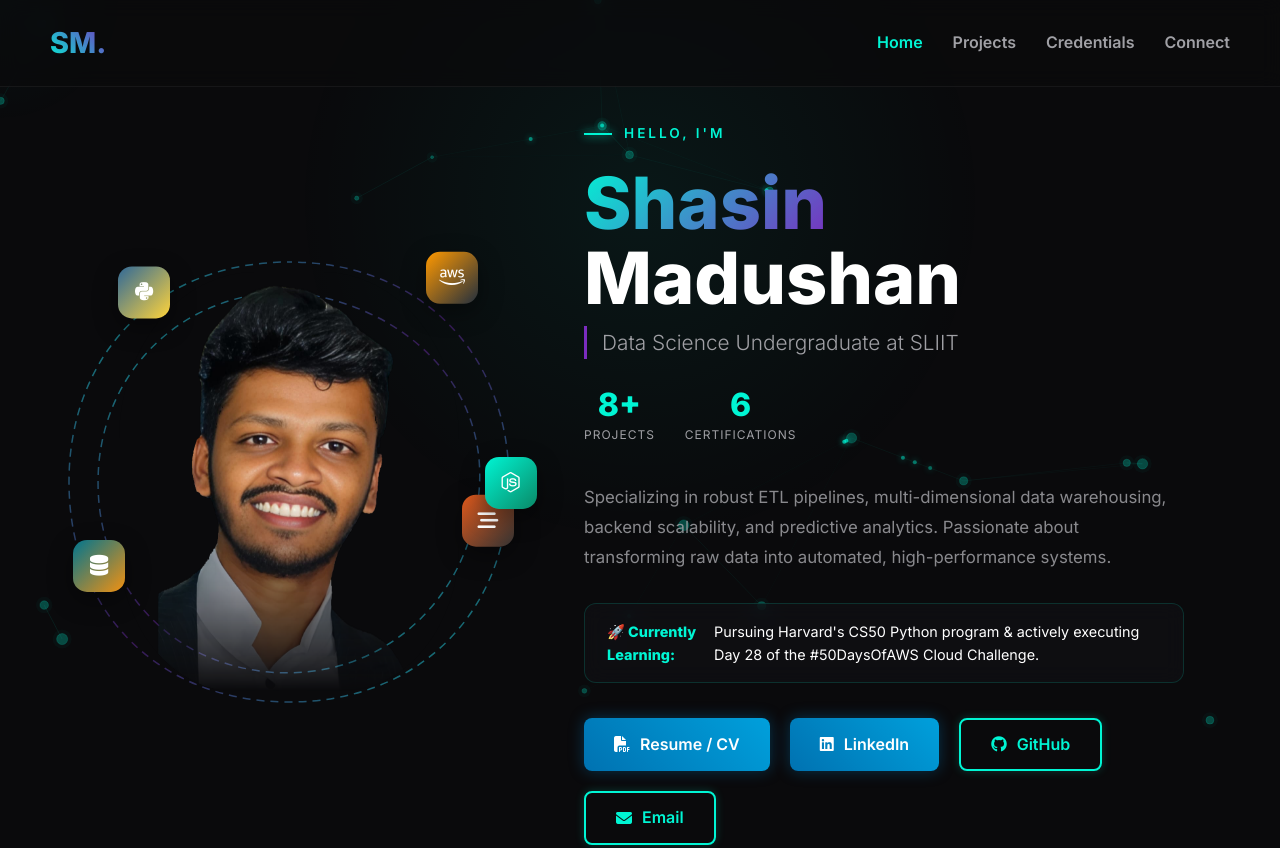
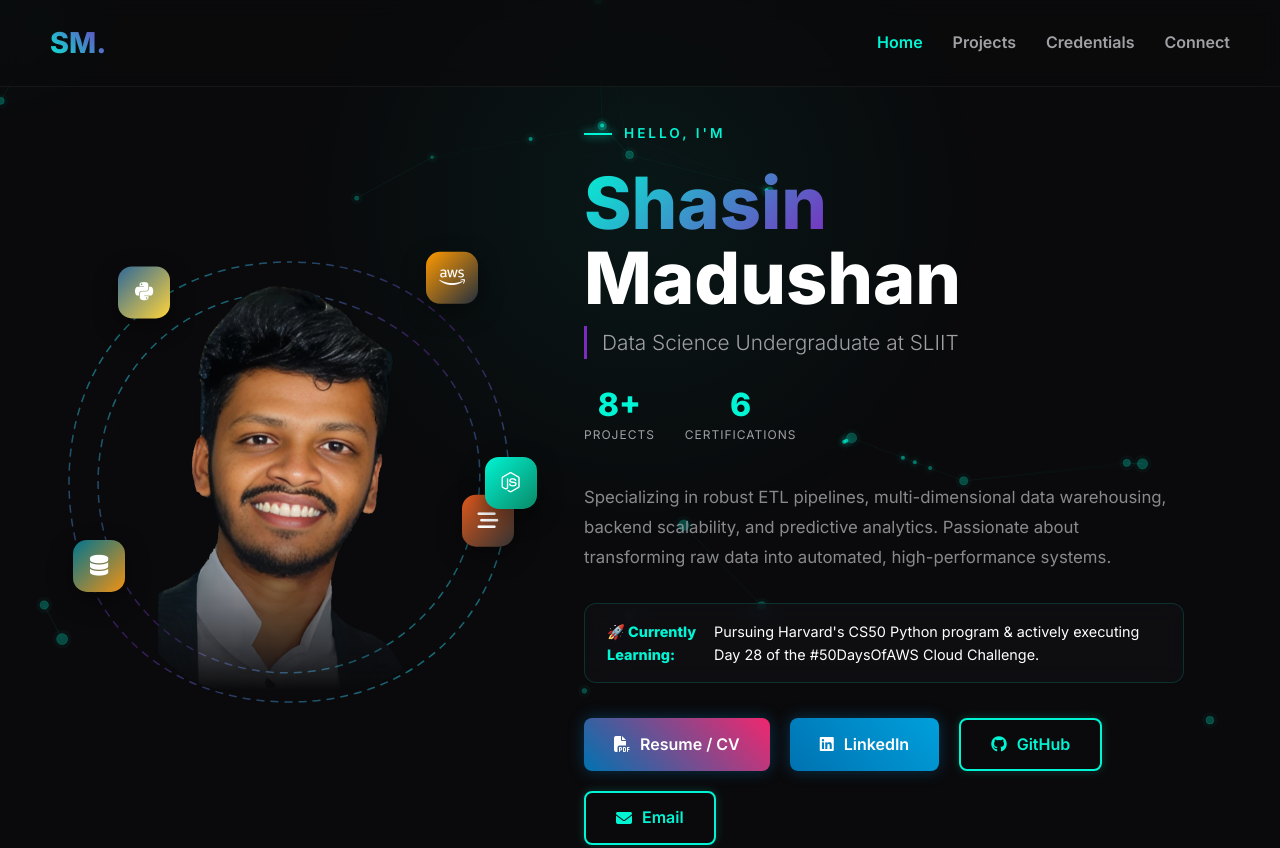
Before and after one commit to ShasinMadushan/shasinmadushan.github.io, a plain HTML site: page index.html in a window 1280 px wide. Shown: the top 848 px of the page. Drawn offline with Linux system fonts and the light colour scheme.

Commit message:
update cv button color

```diff
--- a/index.html
+++ b/index.html
@@ -365,6 +365,15 @@
             align-items: center;
             gap: 10px;
         }
+
+        .btn-primarya {
+            background: linear-gradient(45deg, var(--accent-blue), #f1276e);
+            color: white;
+            box-shadow: 0 0 15px rgba(0, 114, 177, 0.4);
+        }
+
+
+
 
         .btn-primary {
             background: linear-gradient(45deg, var(--accent-blue), #00a0dc);
@@ -734,7 +743,7 @@
                     <strong>🚀 Currently Learning:</strong> Pursuing Harvard's CS50 Python program & actively executing Day 28 of the #50DaysOfAWS Cloud Challenge.
                 </div>
                 <div class="actions">
-                    <a href="Shasin_Madushan_CV_Final.pdf" target="_blank" class="btn btn-primary">
+                    <a href="Shasin_Madushan_CV_Final.pdf" target="_blank" class="btn btn-primarya">
                         <i class="fas fa-file-pdf"></i> Resume / CV
                     </a>
                     <a href="https://www.linkedin.com/in/shasin-madushan-458746383" target="_blank" class="btn btn-primary">
```
